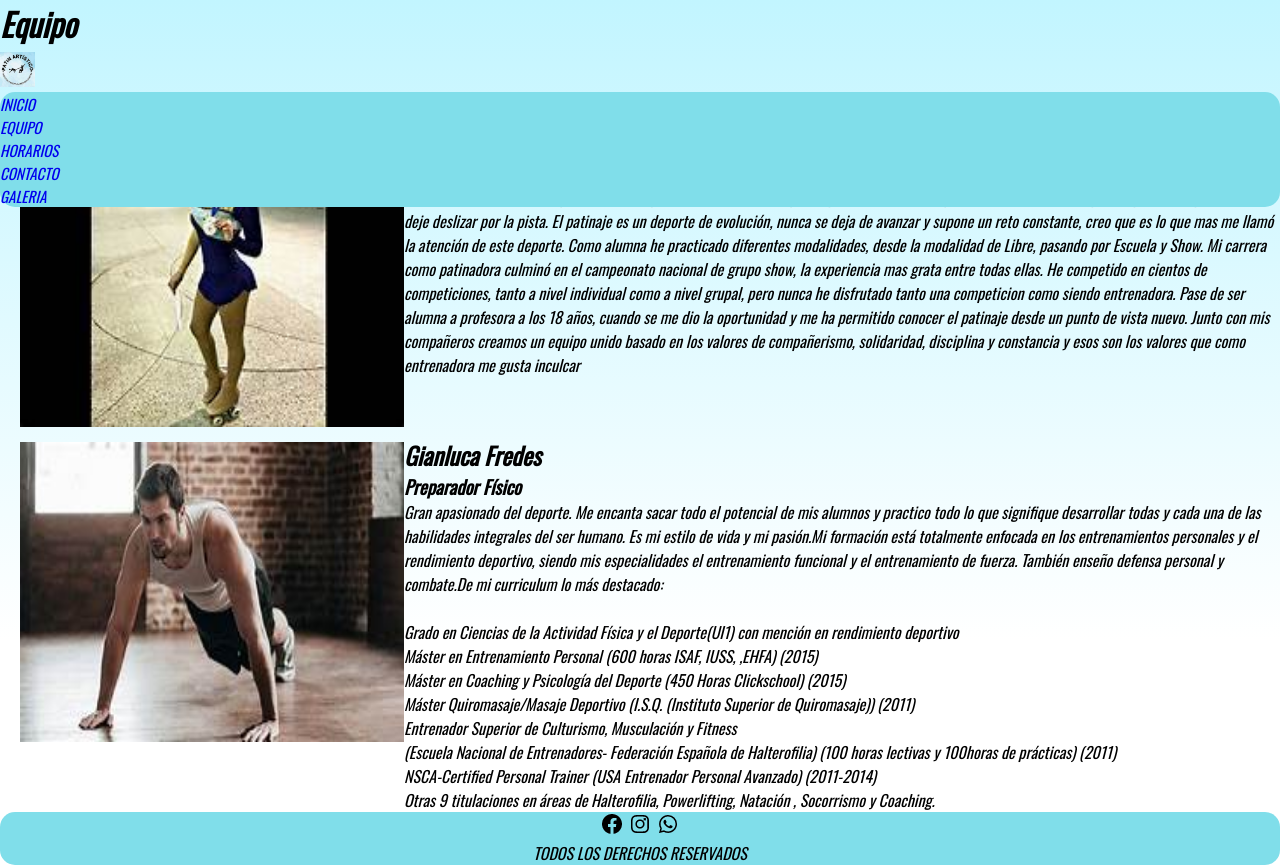
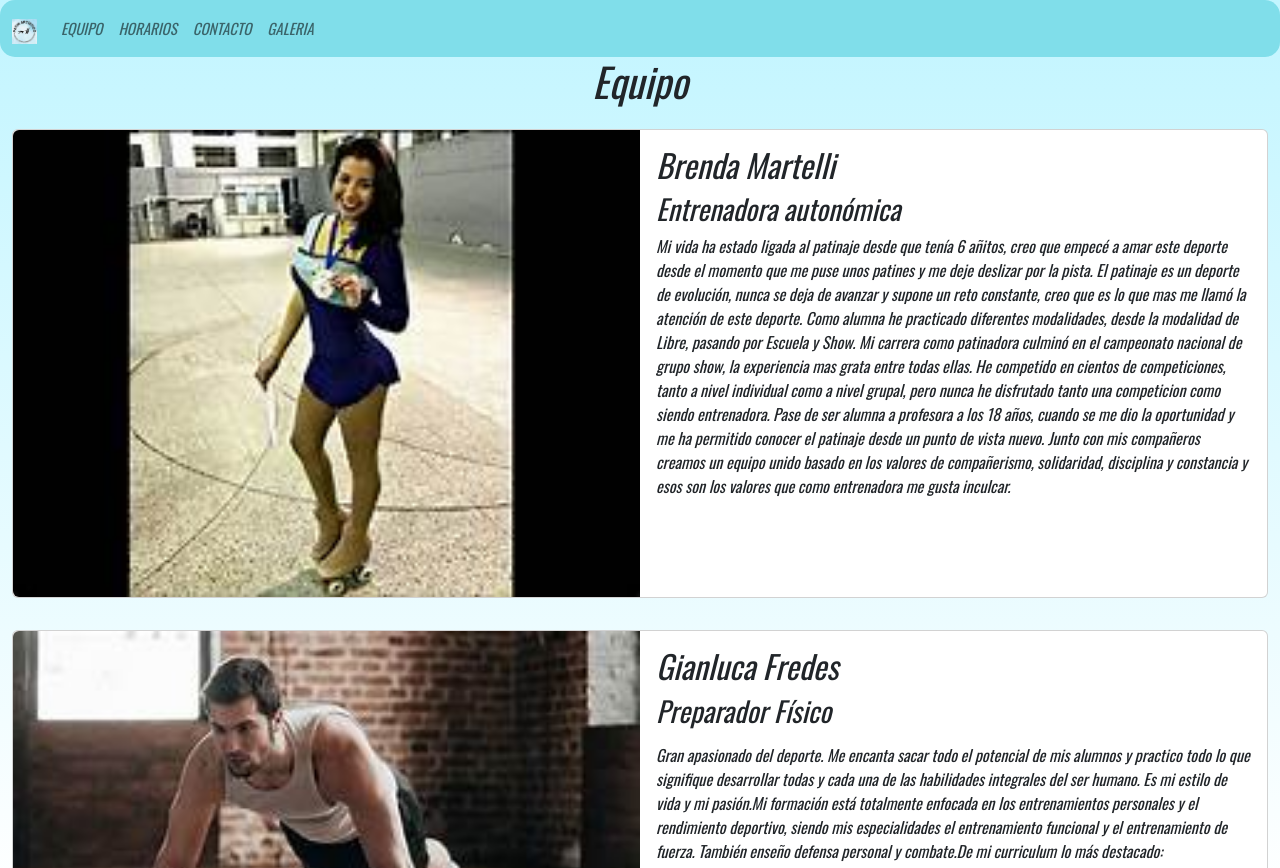
Before and after one commit to Maximilianolillo/mi_repositorio, a plain HTML site: page pages/equipo.html in a window 1280 px wide. Shown: the top 868 px of the page. Drawn offline with nearby package versions, Linux system fonts and the light colour scheme.

Commit message:
card y nav con bootstrap

```diff
--- a/pages/equipo.html
+++ b/pages/equipo.html
@@ -5,43 +5,87 @@
     <meta http-equiv="X-UA-Compatible" content="IE=edge">
     <meta name="viewport" content="width=device-width, initial-scale=1.0">
     <title>Patin Artistico Ruttini / Equipo</title>
+    <link href="https://cdn.jsdelivr.net/npm/bootstrap@5.2.0-beta1/dist/css/bootstrap.min.css" rel="stylesheet" integrity="sha384-0evHe/X+R7YkIZDRvuzKMRqM+OrBnVFBL6DOitfPri4tjfHxaWutUpFmBp4vmVor" crossorigin="anonymous">
     <link rel="stylesheet" href="../style/style.css">
     <link rel="stylesheet" href="https://cdnjs.cloudflare.com/ajax/libs/animate.css/4.1.1/animate.min.css">
 </head>
 <body>
     <header>
-        <h1 class="animate__animated animate__jackInTheBox">Equipo</h1>
+        <div class="container-fluid">
+           <div class="row">
+             <nav class="navbar navbar-expand-lg bg-menu">
+               <div class="container-fluid">
+                 <a class="navbar-brand" href="../index.html"><img src="../imagenes/logo.jpg" alt="" width="25px" height="25px" /></a>
+                 <button class="navbar-toggler" type="button" data-bs-toggle="collapse" data-bs-target="#navbarNav" aria-controls="navbarNav" aria-expanded="false" aria-label="Toggle navigation">
+                   <span class="navbar-toggler-icon"></span>
+                 </button>
+                 <div class="collapse navbar-collapse" id="navbarNav">
+                   <ul class="navbar-nav">
+                     <li class="nav-item">
+                     <a class="nav-link nav_link" href="./equipo.html">Equipo</a>
+                     </li>
+                     <li class="nav-item">
+                     <a class="nav-link nav_link" href="./horarios.html">Horarios</a>
+                     </li>
+                     <li class="nav-item">
+                     <a class="nav-link nav_link" href="./contacto.html">Contacto</a>
+                     </li>
+                     <li class="nav-item">
+                     <a class="nav-link nav_link" href="./galeria.html">Galeria</a>
+                     </li>
+                   </ul>
+                 </div>
+               </div>
+             </nav>
+           </div>
+           <div class="row">
+           <h1 class="text-center animate__animated animate__jackInTheBox">Equipo</h1>
+           </div>
     </header>
-    <div class="menu">
-        <img src="../imagenes/logo.jpg" alt="" width="35px" height="35px" class="logo">
-        <nav>
-            <ul>
-                <li><a href="../index.html" class="nav_link">Inicio</a></li>
-                <li><a href="./equipo.html" class="nav_link">Equipo</a></li>
-                <li><a href="./horarios.html" class="nav_link">Horarios</a></li>
-                <li><a href="./contacto.html" class="nav_link">Contacto</a></li>
-                <li><a href="./galeria.html" class="nav_link">Galeria</a></li>
-            </ul>
-        </nav>
-    </div>
-    <section class="cardequipo">
-        <img src="../imagenes/profpatinaje.jpg">
-        <div class= "information">
-        <h2>Brenda Martelli</h2>
-        <h3>Entrenadora autonómica</h3>
-        <p>Mi vida ha estado ligada al patinaje desde que tenía 6 añitos, creo que empecé a amar este deporte desde el momento que me puse unos patines y me deje deslizar por la pista.
-        El patinaje es un deporte de evolución, nunca se deja de avanzar y supone un reto constante, creo que es lo que mas me llamó la atención de este deporte. Como alumna he practicado diferentes modalidades, desde la modalidad de Libre, pasando por Escuela y Show. Mi carrera como patinadora culminó en el campeonato nacional de grupo show, la experiencia mas grata entre todas ellas.
-        He competido en cientos de competiciones, tanto a nivel individual como a nivel grupal, pero nunca he disfrutado tanto una competicion como siendo entrenadora. Pase de ser alumna a profesora a los 18 años, cuando se me dio la oportunidad y me ha permitido conocer el patinaje desde un punto de vista nuevo.
-        Junto con mis compañeros creamos un equipo unido basado en los valores de compañerismo, solidaridad, disciplina y constancia y esos son los valores que como entrenadora me gusta inculcar</p>
+    <section>
+        <div class="container-fluid">
+            <div class="row">
+                <div class="col-sm-12 col-md-12 col-xl-12">
+                    <div class="card mt-3 mb-3">
+                        <div class="row g-0">
+                            <div class="col-xl-6 col-md-6">
+                                <img src="../imagenes/profpatinaje.jpg" class="img-fluid rounded-start" alt="..." width="100%" height="100%">
+                            </div>
+                            <div class="col-xl-6 col-md-6">
+                                <div class="card-body">
+                                    <h2 class="card-title">Brenda Martelli</h2>
+                                    <h3 class="card-title">Entrenadora autonómica</h3>
+                                    <p class="card-text" >Mi vida ha estado ligada al patinaje desde que tenía 6 añitos, creo que empecé a amar este deporte desde el momento que me puse unos patines y me deje deslizar por la pista.
+                                        El patinaje es un deporte de evolución, nunca se deja de avanzar y supone un reto constante, creo que es lo que mas me llamó la atención de este deporte. Como alumna he practicado diferentes modalidades, desde la modalidad de Libre, pasando por Escuela y Show. Mi carrera como patinadora culminó en el campeonato nacional de grupo show, la experiencia mas grata entre todas ellas.
+                                        He competido en cientos de competiciones, tanto a nivel individual como a nivel grupal, pero nunca he disfrutado tanto una competicion como siendo entrenadora. Pase de ser alumna a profesora a los 18 años, cuando se me dio la oportunidad y me ha permitido conocer el patinaje desde un punto de vista nuevo.
+                                        Junto con mis compañeros creamos un equipo unido basado en los valores de compañerismo, solidaridad, disciplina y constancia y esos son los valores que como entrenadora me gusta inculcar.</p>
+                                </div>
+                            </div>
+                        </div>
+                    </div>
+                </div>
+            </div>
         </div>
-    </section>
-    <section class="cardequipo">
-        <img src="../imagenes/prepfisico.jpg">
-        <div class= "information">
-        <h2>Gianluca Fredes</h2>
-        <h3>Preparador Físico</h3>
-            <p>Gran apasionado del deporte. Me encanta sacar todo el potencial de mis alumnos y practico todo lo que signifique desarrollar todas y cada una de las habilidades integrales del ser humano. Es mi estilo de vida y mi pasión.Mi formación está totalmente enfocada en los entrenamientos personales y el rendimiento deportivo, siendo mis especialidades el entrenamiento funcional y el entrenamiento de fuerza. También enseño defensa personal y combate.De mi curriculum lo más destacado:</p>
-            <p></br>Grado en Ciencias de la Actividad Física y el Deporte(UI1) con mención en rendimiento deportivo</br>Máster en Entrenamiento Personal (600 horas ISAF, IUSS, ,EHFA) (2015)</br>Máster en Coaching y Psicología del Deporte (450 Horas Clickschool) (2015)</br>Máster Quiromasaje/Masaje Deportivo (I.S.Q. (Instituto Superior de Quiromasaje)) (2011)</br>Entrenador Superior de Culturismo, Musculación y Fitness </br>(Escuela Nacional de Entrenadores- Federación Española de Halterofilia) (100 horas lectivas y 100horas de prácticas) (2011)</br>NSCA-Certified Personal Trainer (USA Entrenador Personal Avanzado) (2011-2014)</br>Otras 9 titulaciones en áreas de Halterofilia, Powerlifting, Natación , Socorrismo y Coaching.</p>
+        <div class="container-fluid">
+            <div class="row">
+                <div class="col-sm-12 col-md-12 col-xl-12">
+                    <div class="card mt-3 mb-3">
+                        <div class="row g-0">
+                            <div class="col-xl-6 col-md-6">
+                                <img src="../imagenes/prepfisico.jpg" class="img-fluid rounded-start" alt="..." width="100%" height="100%">
+                            </div>
+                            <div class="col-xl-6 col-md-6">
+                                <div class="card-body">
+                                    <h2 class="card-title">Gianluca Fredes</h2>
+                                    <h3 class="card-title">Preparador Físico</h3>
+                                    <p class="card-text" ><p>Gran apasionado del deporte. Me encanta sacar todo el potencial de mis alumnos y practico todo lo que signifique desarrollar todas y cada una de las habilidades integrales del ser humano. Es mi estilo de vida y mi pasión.Mi formación está totalmente enfocada en los entrenamientos personales y el rendimiento deportivo, siendo mis especialidades el entrenamiento funcional y el entrenamiento de fuerza. También enseño defensa personal y combate.De mi curriculum lo más destacado:</p>
+                                    <p></br>Grado en Ciencias de la Actividad Física y el Deporte(UI1) con mención en rendimiento deportivo</br>Máster en Entrenamiento Personal (600 horas ISAF, IUSS, ,EHFA) (2015)</br>Máster en Coaching y Psicología del Deporte (450 Horas Clickschool) (2015)</br>Máster Quiromasaje/Masaje Deportivo (I.S.Q. (Instituto Superior de Quiromasaje)) (2011)</br>Entrenador Superior de Culturismo, Musculación y Fitness </br>(Escuela Nacional de Entrenadores- Federación Española de Halterofilia) (100 horas lectivas y 100horas de prácticas) (2011)</br>NSCA-Certified Personal Trainer (USA Entrenador Personal Avanzado) (2011-2014)</br>Otras 9 titulaciones en áreas de Halterofilia, Powerlifting, Natación , Socorrismo y Coaching.</p>
+                                </div>
+                            </div>
+                        </div>
+                    </div>
+                </div>
+            </div>
         </div>
     </section>
     <footer>
@@ -50,5 +94,6 @@
         <a href="https://api.whatsapp.com/send?phone=542612061838&app=facebook&entry_point=page_cta&fbclid=IwAR3AnxQQSaC5GV6JjYHPR3cCnYtUo5-caO4FsXCxqtpOg2zJSXpHmT_IKKc"><img src="../imagenes/whatsapp.png"></a>
         <div style="text-align: center;">TODOS LOS DERECHOS RESERVADOS</div>
     </footer>
+    <script src="https://cdn.jsdelivr.net/npm/bootstrap@5.2.0-beta1/dist/js/bootstrap.bundle.min.js" integrity="sha384-pprn3073KE6tl6bjs2QrFaJGz5/SUsLqktiwsUTF55Jfv3qYSDhgCecCxMW52nD2" crossorigin="anonymous"></script>
 </body>
 </html>
--- a/style/style.css
+++ b/style/style.css
@@ -79,7 +79,7 @@ footer{
     justify-items: center;
     justify-content: center;
 }
-/*GRIDS-INICIO*/
+/*GRIDS-INICIO
 header {
     grid-area: header;
 }
@@ -94,9 +94,9 @@ header {
 }
 footer{
     grid-area: footer;
-}
+} */
 
-/*GRID-EQUIPO*/
+/*GRID-EQUIPO
 .cardequipo p{
     margin-left: 0;
 }
@@ -114,9 +114,9 @@ footer{
     margin-left: 20px;
     margin-top: 15px;
     height: 300px;
-}
+}*/
 
-/*GRID-HORARIO*/
+/*GRID-HORARIO
 .cardhorario {
     display: flex;
 }
@@ -130,7 +130,7 @@ footer{
     margin-left: 20px;
     margin-top: 15px;
     height: 300px;
-}
+}*/
 /*CONTACTO-FOCUS*/
 input, textarea {
     width: 130px;
@@ -156,7 +156,8 @@ textarea:focus{
     grid-template-areas: "header header header" "menu menu menu" "portada portada portada" "articulo articulo articulo" "footer footer footer";
 
    }
-   .cardequipo{
+}
+   /*.cardequipo{
        display: block;
    }
    .cardequipo img{
@@ -167,5 +168,4 @@ textarea:focus{
    }
    .cardhorario img{
        width: 90%;
-   }
-}
+   }*/
```
Also changed, not shown: pages/horarios.html (+50 -19 lines).
